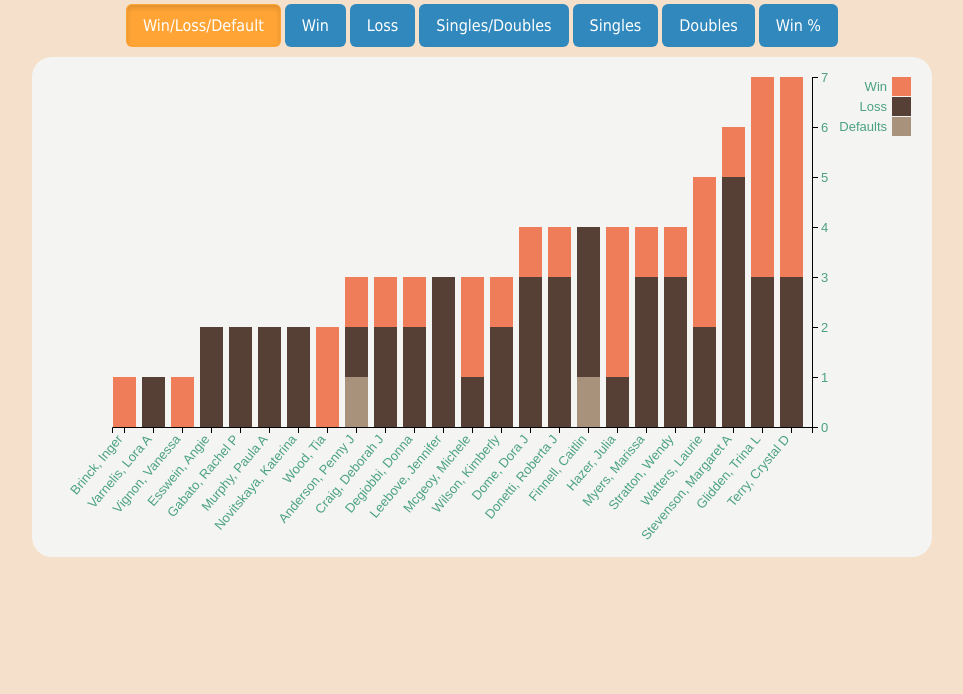
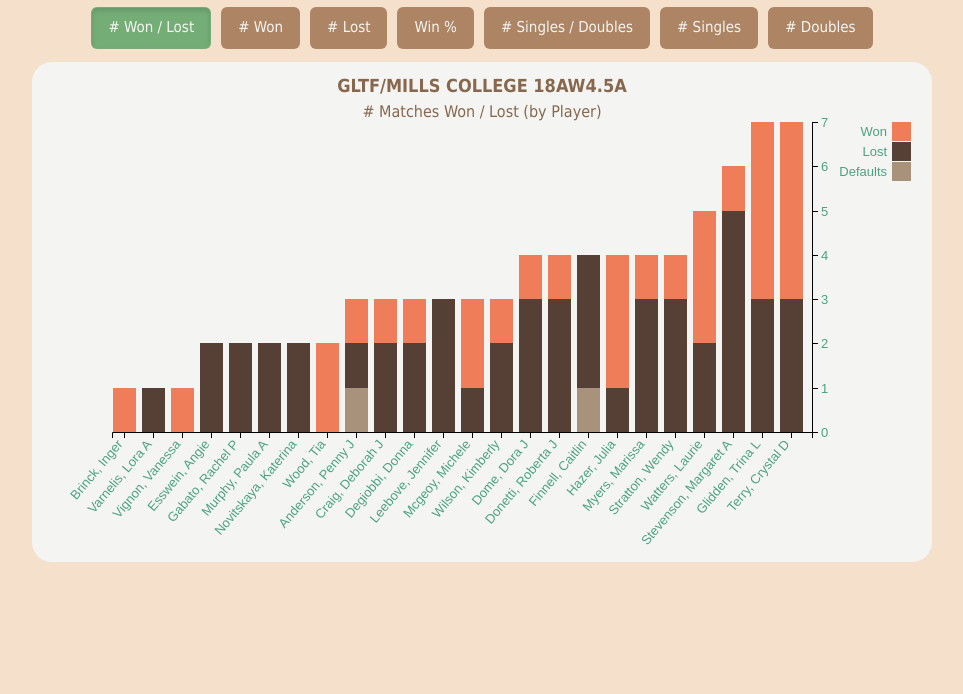
Before and after one commit to juliahazer/chart-my-team, a plain HTML site: page index.html in a window 1280 px wide. Shown: the part 106-800 px from the top of the page, without its empty margins (158-1121 px from the left). Drawn offline with nearby package versions, Linux system fonts and the light colour scheme.

Commit message:
added chart titles and team name title

```diff
--- a/app.js
+++ b/app.js
@@ -1,31 +1,33 @@
 // set the dimensions and margins of the graph
 var margin = {
-  top: 20,
+  top: 60,
   right: 120,
   bottom: 130,
   left: 80
 }
+
 var width = 900 - margin.left - margin.right;
 var height = 500 - margin.top - margin.bottom;
 
+//will hold all the data from the .tsv file
 var playerArr = [];
 
 d3.tsv('./player_data.tsv', function(file){
   playerArr = file;
 
+  var teamName = playerArr[0]["Team Name"];
+
   var totalTeamWins = playerArr.reduce(function(acc, el){
-    return acc + Number(el.Win);
-  }, 0);
-
+        return acc + Number(el.Won);
+      }, 0);
   var totalTeamLoss = playerArr.reduce(function(acc, el){
-    return acc + Number(el.Loss);
-  }, 0);
-
+        return acc + Number(el.Lost);
+      }, 0);
   var totalTeamPlays = totalTeamWins + totalTeamLoss;
   var teamWinPercent = Math.round(totalTeamWins / totalTeamPlays * 100);
   var teamLossPercent = Math.round(totalTeamLoss / totalTeamPlays * 100);
 
-  //this converts the Defaults "-" to "0"
+  //this converts some of the "-" fields to "0"
   playerArr.map(function(el){
     if (el.Defaults === "-"){
       el.Defaults = '0'
@@ -44,21 +46,18 @@ d3.tsv('./player_data.tsv', function(file){
 
   // console.log(playerArr)
 
-  //http://bl.ocks.org/d3noob/a22c42db65eb00d4e369
   var tooltip = d3.select("body")
                   .append("div")
                   .classed('tooltip', true)
                   .style("opacity",0);
 
   var yMax;
-
   var xScale;
   var yScale;
   var zScale;
 
   //array of all the keys in the player array (e.g., Player, City, etc)
   var keys = playerArr.columns.slice(1);
-
 
   d3.select('.svgChart')
       .attr('width', width + margin.left + margin.right)
@@ -69,38 +68,64 @@ d3.tsv('./player_data.tsv', function(file){
     .append('g')
       .attr('transform', 'translate(' + margin.left + "," + margin.top + ")");
 
-  //ON FIRST LOAD, DRAW TITLE & DISPLAY MATCHES
-  // drawTitle();
+  //ON FIRST LOAD DRAW CHART
   drawChart('Matches');
 
+  //DRAW TEAM NAME
+  drawTeamName();
+
+  /******************EVENT LISTENERS*********************/
+  //draw different charts based on which button is clicked
+  d3.selectAll('.btnCustom').on('click', function(){
+    d3.selectAll('.btnCustom')
+      .classed('active', false);
+    d3.event.preventDefault();
+    d3.select(this)
+      .classed('active', true)
+    var newVal = d3.select(this).attr('data-val');
+    removeChart(newVal);
+  })
+
+  /******************FUNCTIONS*********************/
   function drawChart(type){
     var colorArr = [];
     var keysArr = [];
+    var chartTitle = "# ";
+    // var chartSubTitle = "";
 
     //type is based on the select values (event listener)
     if (type === 'Matches'){
       colorArr = ['#A8927B', '#564036', '#EF7D5A'];
       //Default, Loss, Win
       keysArr = [keys[8], keys[17], keys[16]];
-    } else if (type === 'Win'){
+      chartTitle += "Matches Won / Lost (by Player)";
+    } else if (type === 'Won'){
       colorArr = ['#EF7D5A'];
       keysArr = [keys[16]];
-    } else if (type === 'Loss'){
+      chartTitle += "Matches Won (by Player)";
+    } else if (type === 'Lost'){
       colorArr = ['#564036'];
       keysArr = [keys[17]];
+      chartTitle += "Matches Lost (by Player)"
     } else if (type === 'Singles'){
       colorArr = ['#516EBA'];
       keysArr = [keys[10]];
+      chartTitle += "Singles Matches Played (by Player)";
     } else if (type === 'Doubles'){
       colorArr = ['#E3C247'];
       keysArr = [keys[11]];
+      chartTitle += "Doubles Matches Played (by Player)";
     } else if (type === 'SinglesDoubles'){
       colorArr = ['#516EBA', '#E3C247'];
       keysArr = [keys[10], keys[11]];
+      chartTitle += "Singles / Doubles Matches Played (by Player)"
     } else if (type === 'WinPercentage'){
       colorArr = ['#EF7D5A'];
       keysArr = [keys[9]];
+      chartTitle = "Match Win Percentage (by Player)"
     }
+
+    drawTitle(chartTitle);
 
     //sort by y-axis value (and if same values, then sort by last name alphabetically)
     if (type === 'SinglesDoubles'){
@@ -119,11 +144,6 @@ d3.tsv('./player_data.tsv', function(file){
       });
       yMax = d3.max(playerArr.map(d => d3.max(d[type])));
     }
-
-    //make the yMax 1 more than the greatest number value
-    // if (yMax !== 100){
-    //   yMax++;
-    // }
 
     xScale = d3.scaleBand()
       .rangeRound([0, width])
@@ -167,30 +187,14 @@ d3.tsv('./player_data.tsv', function(file){
       .on('mouseout', () => tooltip.style('opacity', 0));
 
     /*add transition effects to fade in*/
-    g.selectAll('rect').
-      transition().duration(800).ease(d3.easeLinear).style('opacity', 1)
+    g.selectAll('rect')
+      .transition()
+      .duration(800)
+      .ease(d3.easeLinear)
+      .style('opacity', 1);
 
-    // d3.select('.svgChart').selectAll('.bar')
-    //   .data(data)
-    //   .enter()
-    //   .append('text')
-      // .text(d => {
-      //   console.log(d)
-      //   return d
-      // })
-      // .attr('x', function(d,i){
-      //   return 40
-      //   // return i * (width / playerArr.length) + 5;
-      // })
-      // .attr('y', function(d){
-      //   return 40
-      //   // return height - d*4 + 15;
-      // })
-      // .attr('font-size', 14)
-      // .attr('fill', 'black');
-
+    //call to functions
     drawLegend(keysArr);
-
     drawXAxis();
     drawYAxis();
   }
@@ -226,7 +230,7 @@ d3.tsv('./player_data.tsv', function(file){
     tooltip.html(`
       ${d.data.Player}<br>
       ${d.data["Win %"]}% Win<br>
-      Won: ${d.data.Win}; Loss: ${d.data.Loss}<br>
+      Won: ${d.data.Won}; Lost: ${d.data.Lost}<br>
       ${d.data.Singles} Singles Played<br>
       ${d.data.Doubles} Doubles Played<br>
       City: ${d.data.City}<br>
@@ -237,15 +241,29 @@ d3.tsv('./player_data.tsv', function(file){
           .style('top', d3.event.pageY + 'px');
   }
 
-  // function drawTitle(){
-  //   d3.select('.svgChart')
-  //     .append("text")
-  //       .attr("x", margin.left)
-  //       .attr("y", margin.top)
-  //       .attr("text-anchor", "middle")
-  //       .style("font-size", "16px")
-  //       .text("Team");
-  // }
+  function drawTeamName(){
+    d3.select('.svgChart')
+      .append('text')
+        .attr('class', 'teamName')
+        .attr('x', (width + margin.left + margin.right) / 2)
+        .attr('y', margin.top / 2)
+        .attr("text-anchor", "middle")
+        .text(teamName)
+  }
+
+  function drawTitle(title){
+    //first remove old title
+    d3.select('.chartTitle')
+      .remove();
+    //then draw the new chart title
+    d3.select('.svgChart')
+      .append("text")
+        .attr('class', 'chartTitle')
+        .attr("x", (width + margin.left + margin.right) / 2)
+        .attr("y", margin.top-5)
+        .attr("text-anchor", "middle")
+        .text(title);
+  }
 
   function drawXAxis(){
     var xAxis = d3.axisBottom(xScale);
@@ -277,16 +295,6 @@ d3.tsv('./player_data.tsv', function(file){
         .call(yAxis)
   }
 
-  //EVENT LISTENER FOR SELECT CHANGE
-  d3.selectAll('.btnCustom').on('click', function(){
-    d3.selectAll('.btnCustom')
-      .classed('active', false);
-    d3.event.preventDefault();
-    d3.select(this)
-      .classed('active', true)
-    var newVal = d3.select(this).attr('data-val');
-    removeChart(newVal);
-  })
 
   function removeChart(newVal){
     var svg = d3.select('.svgChart');
--- a/index.html
+++ b/index.html
@@ -29,31 +29,31 @@
     <p class="selectBtns">
       <a class="active btn btn-lg btnCustom" href=""
         data-val="Matches">
-        Win/Loss/Default
+        # Won / Lost
       </a>
       <a class="btn btn-lg btnCustom" href=""
-        data-val="Win">
-        Win
+        data-val="Won">
+        # Won
       </a>
       <a class="btn btn-lg btnCustom" href=""
-        data-val="Loss">
-        Loss
-      </a>
-      <a class="btn btn-lg btnCustom" href=""
-        data-val="SinglesDoubles">
-        Singles/Doubles
-      </a>
-      <a class="btn btn-lg btnCustom" href=""
-        data-val="Singles">
-        Singles
-      </a>
-      <a class="btn btn-lg btnCustom" href=""
-        data-val="Doubles">
-        Doubles
+        data-val="Lost">
+        # Lost
       </a>
       <a class="btn btn-lg btnCustom" href=""
         data-val="WinPercentage">
         Win %
+      </a>
+      <a class="btn btn-lg btnCustom" href=""
+        data-val="SinglesDoubles">
+        # Singles / Doubles
+      </a>
+      <a class="btn btn-lg btnCustom" href=""
+        data-val="Singles">
+        # Singles
+      </a>
+      <a class="btn btn-lg btnCustom" href=""
+        data-val="Doubles">
+        # Doubles
       </a>
     </p>
   </div>
--- a/player_data.tsv
+++ b/player_data.tsv
@@ -1,4 +1,4 @@
-Team Name	Player	City	Gender	Rating	NP/SW	Expiration	Win/ Loss	Matches	Defaults	Win %	Singles	Doubles	P	D	S	Rostered	Win	Loss
+Team Name	Player	City	Gender	Rating	NP/SW	Expiration	Win/ Loss	Matches	Defaults	Win %	Singles	Doubles	P	D	S	Rostered	Won	Lost
 GLTF/MILLS COLLEGE 18AW4.5A	Anderson, Penny J	Napa	F	4.0C		2/28/2018	1 / 1	3	1	50.00%	-	3	-	-	-	02/10/15	1	1
 GLTF/MILLS COLLEGE 18AW4.5A	Brinck, Inger	Oakland	F	4.0s		3/31/2018	1 / 0	1	-	100.00%	1	-	-	-	-	05/01/15	1	0
 GLTF/MILLS COLLEGE 18AW4.5A	Craig, Deborah J	San Francisco	F	4.0C		12/31/2099	1 / 2	3	-	33.33%	-	3	-	-	-	02/10/15	1	2
--- a/style.css
+++ b/style.css
@@ -8,6 +8,7 @@ light brown: #A8927B
 blue: #516EBA
 yellow: #E3C247
 dark blue: #085B6F
+tooltipBrown: #A26E56;
 */
 
 body {
@@ -27,14 +28,14 @@ body {
 }
 
 h1 {
-  color: #4BA181;
+  color: #659667;
   font-weight: 700;
   font-size: 33px;
   letter-spacing: 0.1em;
 }
 
 .svgRacket {
-  fill: #4BA181;
+  fill: #659667;
 }
 
 .svgChart {
@@ -43,9 +44,10 @@ h1 {
 }
 
 .btnCustom {
-  color: white;
-  background-color: #3088BC;
-  font-size: 16px;
+  margin: 3px;
+  color: #F4F5F3;
+  background-color: #AD8564;
+  font-size: 15px;
   transition: all 0.3s ease-in-out;
 }
 
@@ -53,13 +55,27 @@ h1 {
 .btnCustom:focus,
 .btnCustom:active,
 .active {
-  color: white;
-  background: #FFA435;
+  color: #F4F5F3;
+  background: #75AD77;
 }
 
 select {
   display: block;
   margin: 0 auto;
+}
+
+.teamName,
+.chartTitle {
+  fill: #87684E;
+}
+
+.teamName {
+  font-size: 18px;
+  font-weight: bold;
+}
+
+.chartTitle {
+  font-size: 16px;
 }
 
 .xAxis text,
```
Also changed, not shown: 1 other file.
